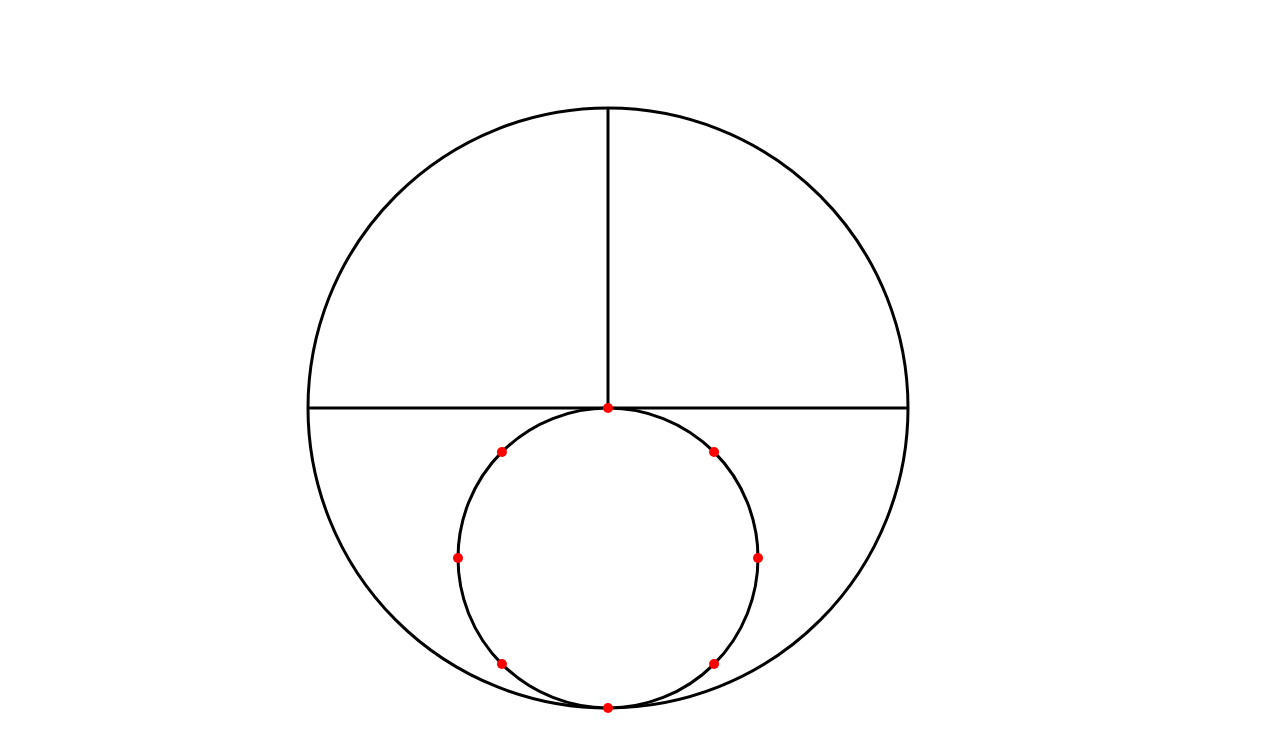
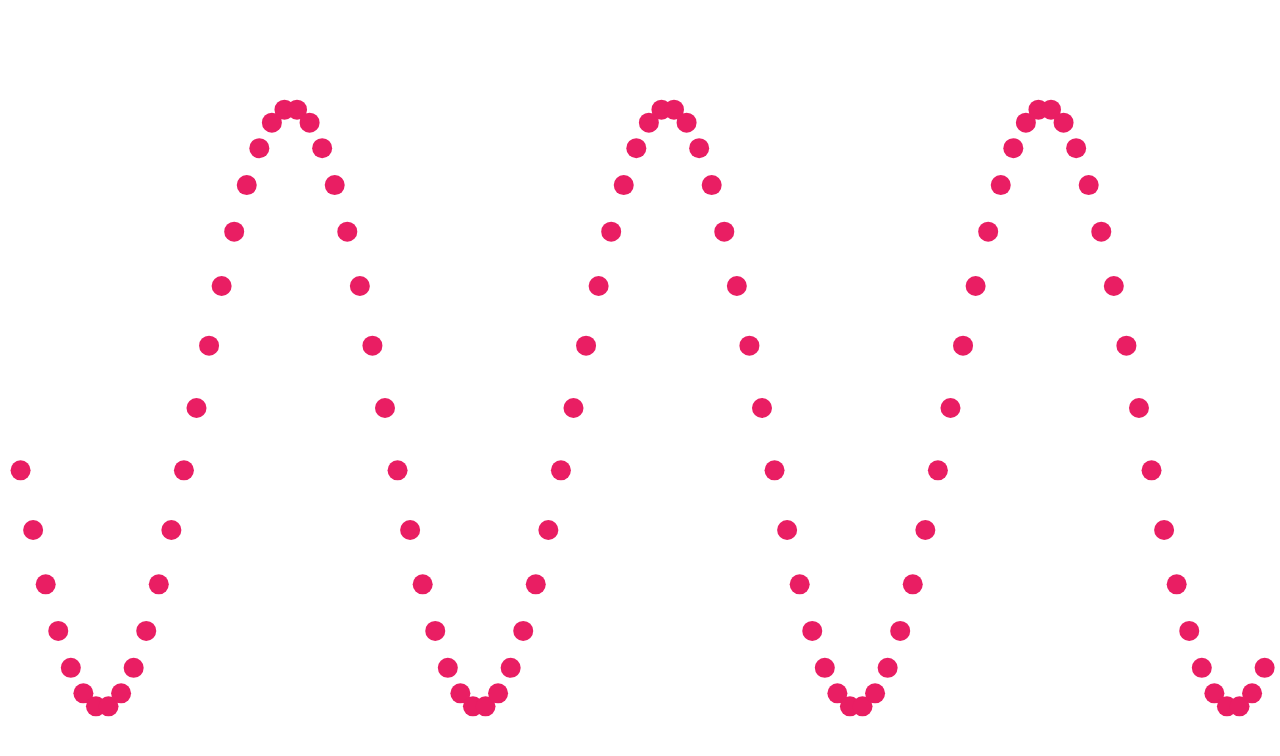
Before and after one commit to junggeehoon/d3-circle, a plain HTML site: page index 2.html in a window 1280 px wide. Shown: the top 756 px of the page. Drawn offline with nearby package versions, Linux system fonts and the light colour scheme.

Commit message:
sin 곡선

```diff
--- a/index 2.html
+++ b/index 2.html
@@ -14,130 +14,37 @@
   <script>
     const svgWidth = 1920;
     const svgHeight = 1080;
-    const radius = 300;
-    const middleRadius = 150;
-    const smallRadius = 5;
-    const cx = 600;
-    const cy = 400;
-    let numberOfCircle = 8;
+    const radius = 10;
+    let count = 0;
 
-    //Create SVG element
-    let svg = d3.select("body")
+    // Create SVG element
+    const svg = d3.select("body")
       .append("svg")
       .attr("width", svgWidth)
       .attr("height", svgHeight);
 
-    // big circle
-    svg.append("circle")
-      .attr("id", "circle")
-      .attr("cx", cx)
-      .attr("cy", cy)
-      .attr("r", radius)
-      .attr("stroke-width", 3)
-      .attr("fill", '#fff')
-      .style("stroke", '#000')
+    let theta = 0;
+    const makeCircle = () => {
 
-    svg.append("line")
-      .attr("x1", 300)
-      .attr("x2", 900)
-      .attr("y1", 400)
-      .attr("y2", 400)
-      .attr("stroke-width", 3)
-      .attr("stroke", "black")
+      if (count === 120) {
+        window.clearInterval(interval);
+        return;
+      };
 
-    svg.append("line")
-      .attr("x1", 600)
-      .attr("x2", 600)
-      .attr("y1", 100)
-      .attr("y2", 700)
-      .attr("stroke-width", 3)
-      .attr("stroke", "black")
+      count++;
+      theta += Math.PI / 15;
 
-    svg.append("circle")
-      .attr("id", "smallCircle")
-      .attr("cx", cx)
-      .attr("cy", cy + 150)
-      .attr("r", 150)
-      .attr("stroke-width", 3)
-      .attr("fill", '#fff')
-      .style("stroke", '#000')
+      svg.append("circle")
+        .attr("class", "circles")
+        .attr("cx", theta * 60)
+        .attr("cy", 400 + 300 * Math.sin(theta))
+        .attr("r", radius)
+        .attr("fill", '#e91e63')
 
-    const makeCircle = (n, x, y, r) => {
-      let theta = 0;
-      for (let i = 0; i < n; i++) {
-        theta += 2 * Math.PI / n;
-        const x1 = r * Math.cos(theta);
-        const y1 = r * Math.sin(theta);
-
-        svg.append("circle")
-          .attr("class", "circles")
-          .attr("cx", x + x1)
-          .attr("cy", y + y1)
-          .attr("r", smallRadius)
-          .attr("fill", '#ff0000')
-      }
     }
 
-    makeCircle(numberOfCircle, cx, cy + 150, 150); // 만들 원의 개수, 중심의 x좌표, 중심의 y좌표, 원의 반지름
+    const interval = setInterval(() => makeCircle(), 50);
 
-    // const moveCircle = (i, x, y) => {
-
-    //   const hypotenuse = Math.sqrt(Math.pow(x, 2) + Math.pow(y, 2));
-    //   const cos = x / hypotenuse;
-    //   const sin = y / hypotenuse;
-
-    //   if (d === 1) {
-    //     if (hypotenuse >= radius) { return moveCircle(i, x, y, -1); }
-    //     if (x >= 0) {
-    //       if (y >= 0) {
-    //         // 1사분면
-    //         setTimeout(() => moveCircle(i, radius / 10 * cos, radius / 10 * sin, 1), 100);
-    //       } else {
-    //         // 4사분면
-    //         setTimeout(() => moveCircle(i, radius / 10 * cos, -radius / 10 * sin, 1), 100);
-    //       }
-    //     } else {
-    //       if (y <= 0) {
-    //         // 3사분면
-    //         setTimeout(() => moveCircle(i, -radius / 10 * cos, -radius / 10 * sin, 1), 100);
-    //       } else {
-    //         // 2사분면
-    //         setTimeout(() => moveCircle(i, radius / 10 * cos, radius / 10 * sin, 1), 100);
-    //       }
-    //     }
-    //   } else if (d === -1) {
-    //     if (hypotenuse >= radius) { return moveCircle(i, x, y, 1); }
-    //     if (x >= 0) {
-    //       if (y >= 0) {
-    //         // 1사분면
-    //         setTimeout(() => moveCircle(i, radius / 10 * cos, radius / 10 * sin, 1), 100);
-    //       } else {
-    //         // 4사분면
-    //         setTimeout(() => moveCircle(i, radius / 10 * cos, radius / 10 * sin, 1), 100);
-    //       }
-    //     } else {
-    //       if (y <= 0) {
-    //         // 3사분면
-    //         setTimeout(() => moveCircle(i, radius / 10 * cos, radius / 10 * sin, 1), 100);
-    //       } else {
-    //         // 2사분면
-    //         setTimeout(() => moveCircle(i, radius / 10 * cos, radius / 10 * sin, 1), 100);
-    //       }
-    //     }
-    //   }
-
-    //   return $(`.circles:eq(${i})`).css('-webkit-transform', `translate(${x}px, ${y}px)`);
-
-    // }
-
-    // moveCircle(2, $(`.circles:eq(${2})`).attr("cx") - cx, $(`.circles:eq(${2})`).attr("cy") - cy, 1);
-
-
-    // for (let i = 0; i < numberOfCircle; i++) {
-    //   const x = $(`.circles:eq(${i})`).attr("cx") - cx;
-    //   const y = $(`.circles:eq(${i})`).attr("cy") - cy;
-    //   moveCircle(i, x, y);
-    // }
   </script>
 </body>
 
```
Also changed, not shown: index1.html (+3 -3 lines).
